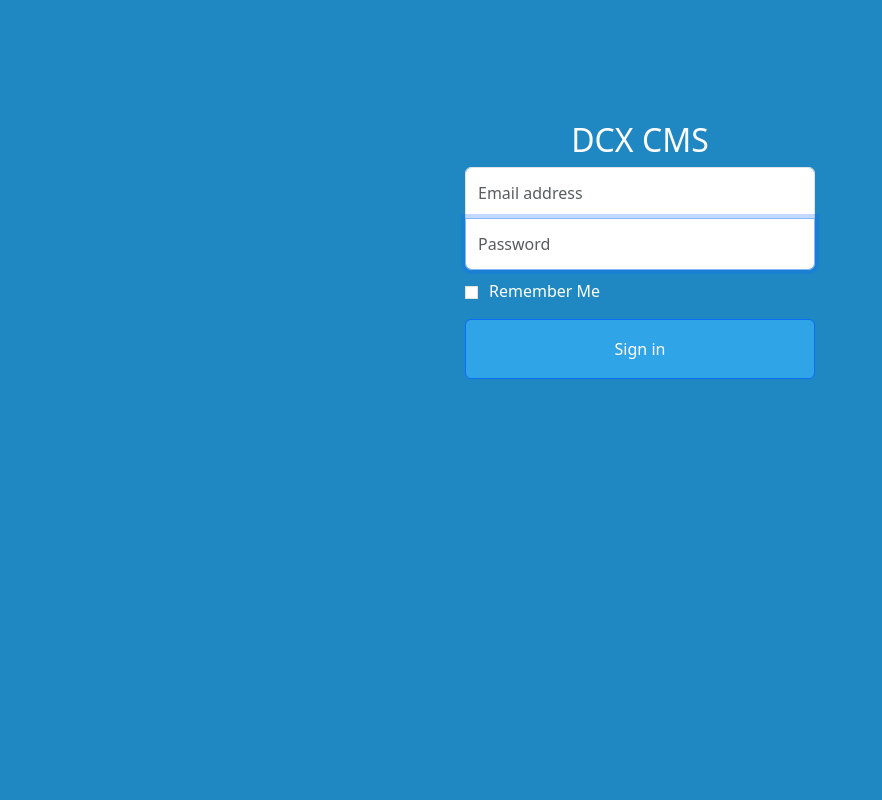
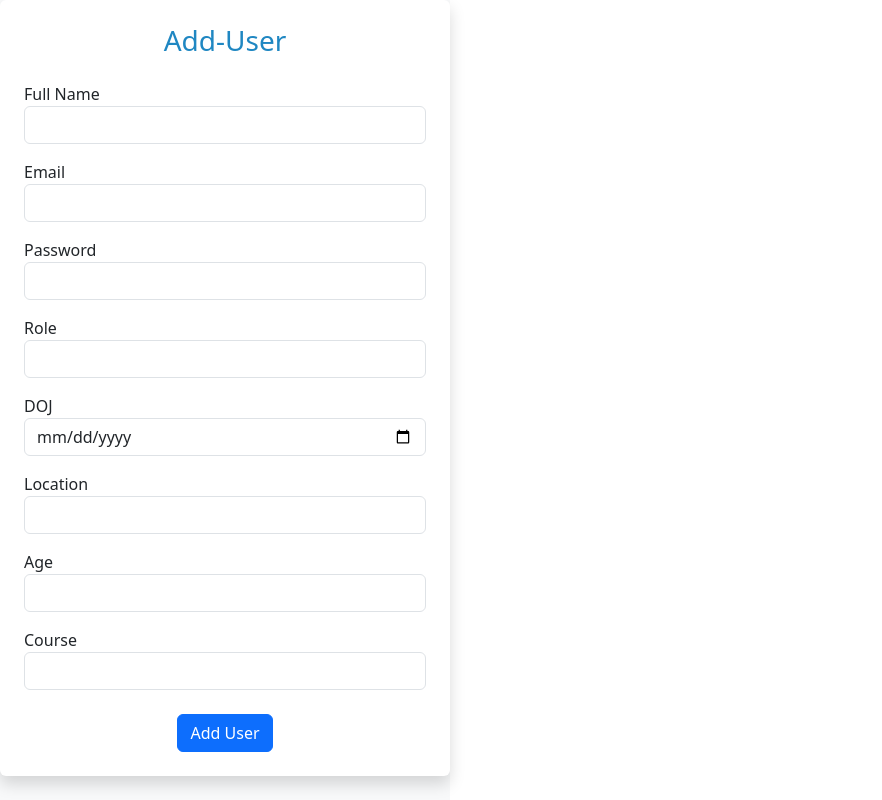
Before and after one commit to Tanusingh02/CMSRepo, a React (Vite) app in the folder Client/cms_app/: page / in a window 1280 px wide. Shown: the whole page, without its empty margins (0-882 px from the left). Built offline with nearby package versions, Linux system fonts and the light colour scheme.

Commit message:
Sign up page email and password validation is done

```diff
--- a/Client/cms_app/src/App.jsx
+++ b/Client/cms_app/src/App.jsx
@@ -7,8 +7,8 @@ import LoginForm from './features/auth/components/LoginForm.jsx';
 const App=()=>{
   return(
     <BrowserRouter>
-    <LoginForm/>
-    {/* <AddUser></AddUser> */}
+    {/* <LoginForm/> */}
+    <AddUser></AddUser>
     </BrowserRouter>
   )
 }
--- a/Client/cms_app/src/components/Login-Signup/Adduser.jsx
+++ b/Client/cms_app/src/components/Login-Signup/Adduser.jsx
@@ -11,10 +11,30 @@ function AddUser()
    const[age,setAge]=useState();
    const[course,setCourse]=useState('');
    const [ageError, setAgeError] = useState('');
-
+   const [emailError, setEmailError]=useState('');
+   const[passwordError,setPasswordError]=useState('');
 
    const handleSubmit=(e)=>{
     e.preventDefault();
+    //Email validation
+    const emailRegex=/^[^\s@]+@[^\s@]+\.[^\s@]+$/;
+    if(!emailRegex.test(email)){
+        setEmailError('Inavlid email format');
+        return;
+    }else{
+        setEmailError('');
+    }
+
+    //Password validation
+    const passwordRegex=/^(?=.*[a-z])(?=.*[A-Z])(?=.*\d)(?=.*[@$!%*?&])[A-Za-z\d@$!%*?&]{8,}$/;
+    if(!passwordRegex.test(password)){
+        setPasswordError('Emter a valid passowrd');
+        return;
+    }else{
+        setPasswordError('');
+    }
+
+    //Age validation
     if(parseInt(age)<22)
         setAgeError('Age cannot be less than 22');
       return;
@@ -29,6 +49,35 @@ function AddUser()
      age:age,
      course:course
     }
+    const handleEmailChange=(e)=>{
+        const value=e.target.value;
+        setEmail(value);
+
+        const emailRegex=/^[^\s@]+@[^\s@]+\.[^\s@]+$/;
+    if(!emailRegex.test(email)){
+        setEmailError('Inavlid email format');
+        return;
+    }else{
+        setEmailError('');
+    }
+    }
+
+     const handlePasswordChange=(e)=>{
+        const value=e.target.value;
+        setPassword(value);
+
+        const passwordRegex=/^(?=.*[a-z])(?=.*[A-Z])(?=.*\d)(?=.*[@$!%*?&])[A-Za-z\d@$!%*?&]{8,}$/;
+    if(!passwordRegex.test(password)){
+        setPasswordError('Enter a valid password ');
+        return;
+    }else{
+        setPasswordError('');
+    }
+    }
+
+
+
+
    const handleAgeChange = (e) => {
     const value = e.target.value;
     setAge(value);
@@ -51,11 +100,22 @@ function AddUser()
                 </div>
             <div className="mb-3">
                 <label >Email</label>
-                <input type="email"  value={email} onChange={(e)=>setEmail(e.target.value)} className="form-control" ></input>
+                 <input type="email"  value={email} className="form-control" onChange={handleEmailChange}></input>
+                 {emailError &&(
+                    <div className='text-danger' style={{fontSize:'0.9em'}}>
+                        {emailError}
+                        </div>
+                 )}
                 </div>
+
             <div className="mb-3">
                 <label >Password</label>
-                <input type="password"  value={password} onChange={(e)=>setPassword(e.target.value)} className="form-control" ></input>
+                <input type="password"  value={password} className="form-control" onChange={handlePasswordChange}></input>
+                {passwordError &&(
+                    <div className='text-danger' style={{fontSize:'0.9em'}}>
+                        {passwordError}
+                        </div>
+                 )}
                 </div>
             <div className="mb-3">
                 <label >Role</label>
--- a/Client/cms_app/src/features/auth/components/LoginForm.jsx
+++ b/Client/cms_app/src/features/auth/components/LoginForm.jsx
@@ -6,6 +6,7 @@ function LoginForm({ onLogin }){
 
     const handleSubmit = (e) =>{
         e.preventDefault();
+
         if(typeof onLogin === 'function'){
             onLogin({email,password});
         }else{
@@ -26,14 +27,14 @@ function LoginForm({ onLogin }){
                 width:'350px'
              }}>
                 <h2 className='text-center' style={{color:'white'}}>DCX CMS</h2>
-                <input type="email" id="inputEmail" class="form-control" placeholder="Email address" onChange={(e)=>setEmail(e.target.value)} required autoFocus
+                <input type="email" id="inputEmail" className="form-control" placeholder="Email address" onChange={(e)=>setEmail(e.target.value)} required autoFocus
                 style={{
                     height:'52px',
                     marginBottom:'-1px',
                     borderBottomRightRadius:'0px',
                     borderBottomLeftRadius:'0px'
                     }}/>
-                <input type='password' className='form-control' placeholder='Password' onChange={(e)=>setPassword(e.target.value)} required autoFocus
+                <input type='password' value={password} className='form-control' placeholder='Password' onChange={(e)=>setPassword(e.target.value)} required autoFocus
                     style={{
                     height:'52px',
                     marginBottom:'-1px',
```
